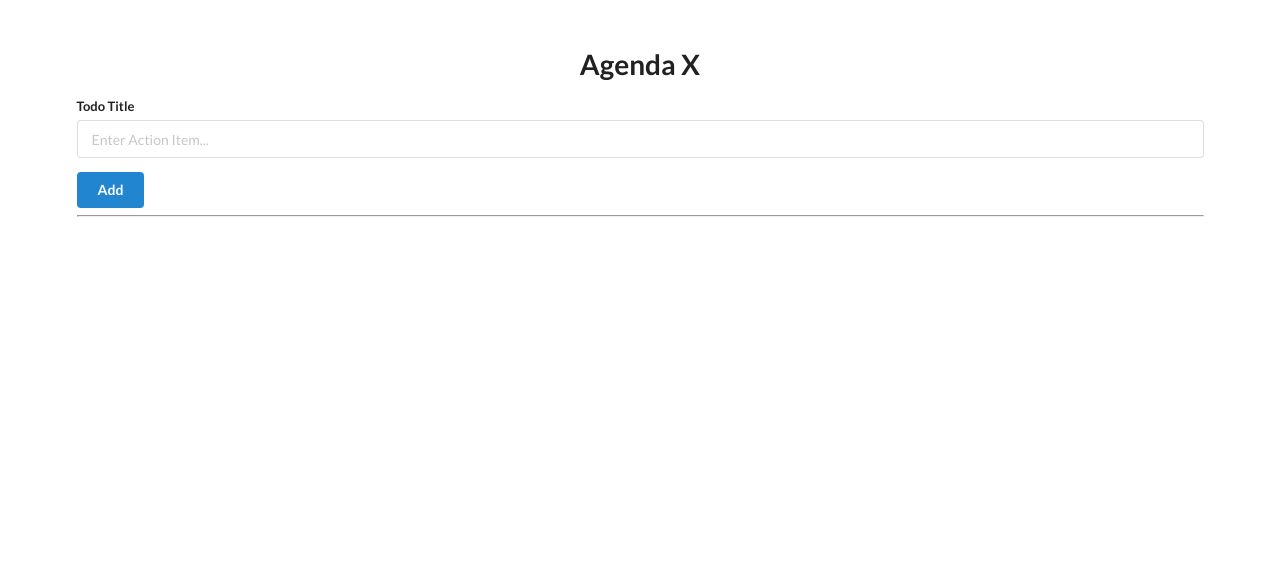
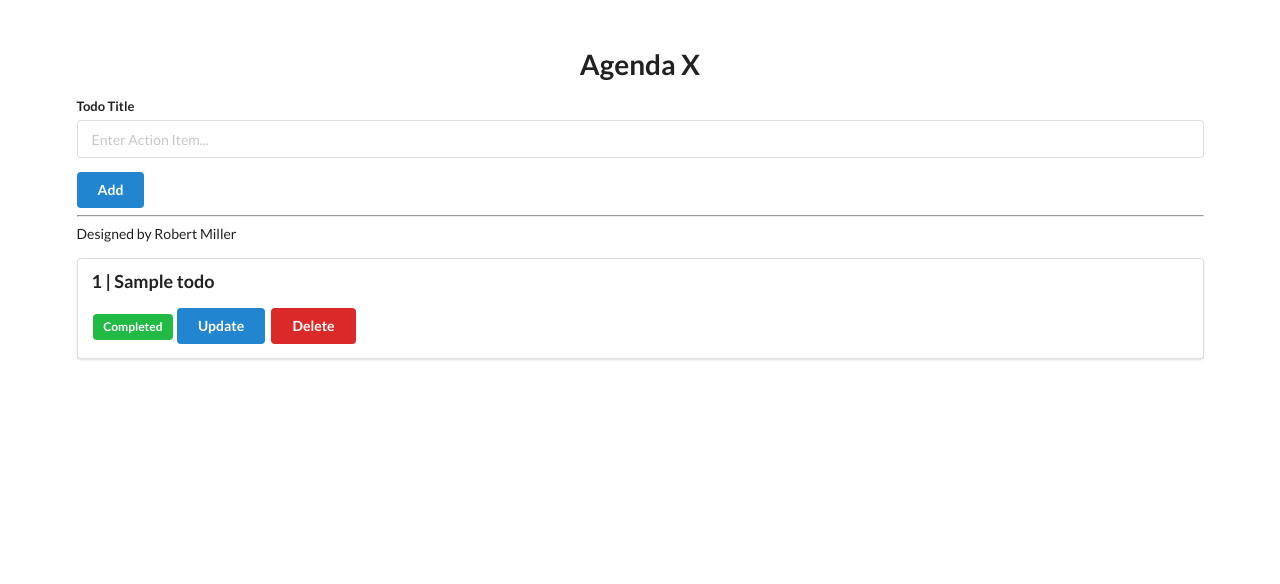
Before and after one commit to rmiller003/Agenda-X, a Flask app: page / in a window 1280 px wide. Shown: the top 584 px of the page. Run offline with Flask 2, Linux system fonts and the light colour scheme; data comes from the database, SQL or seed files in the repository; both versions use the stored data as it was after the commit; tables that the repository leaves empty hold one stand-in row (values such as "Sample post").

Commit message:
Complete

```diff
--- a/agendax/app.py
+++ b/agendax/app.py
@@ -1,7 +1,8 @@
 # Agenda-X is a ToDo App built with Python 3.8, Flask and SQLAlchemy
+# HTML Style sheets from semantic-ui
 # This app was programmed and designed by Robert Miller
 
-from flask import Flask, render_template
+from flask import Flask, render_template, request, redirect, url_for
 from flask_sqlalchemy import SQLAlchemy
 
 app = Flask(__name__)
@@ -9,7 +10,7 @@ app.config['SQLALCHEMY_DATABASE_URI'] = 'sqlite:///db.sqlite'
 app.config['SQLALCHEMY_TRACK_MODIFICATIONS'] = False
 db = SQLAlchemy(app)
 
-class Task(db.Model):
+class Todo(db.Model):
     id = db.Column(db.Integer, primary_key=True)
     title = db.Column(db.String(100))
     complete = db.Column(db.Boolean)
@@ -18,9 +19,33 @@ class Task(db.Model):
 @app.route('/')
 def index():
     # show all tasks
-    task_list = Task.query.all()
-    return render_template('base.html', task_list=task_list)
+    todo_list = Todo.query.all()
+    return render_template('base.html', todo_list=todo_list)
 
+@app.route("/add", methods=["POST"])
+def add():
+    # add new item
+    title = request.form.get("title")
+    new_todo = Todo(title=title, complete=False)
+    db.session.add(new_todo)
+    db.session.commit()
+    return redirect(url_for("index"))
+
+@app.route("/update/<int:todo_id>")
+def update(todo_id):
+    # add new item
+    todo = Todo.query.filter_by(id=todo_id).first()
+    todo.complete = not todo.complete
+    db.session.commit()
+    return redirect(url_for("index"))
+
+@app.route("/delete/<int:todo_id>")
+def delete(todo_id):
+    # add new item
+    todo = Todo.query.filter_by(id=todo_id).first()
+    db.session.delete(todo)
+    db.session.commit()
+    return redirect(url_for("index"))
 
 if __name__ == "__main__":
     db.create_all()
--- a/agendax/templates/base.html
+++ b/agendax/templates/base.html
@@ -24,6 +24,8 @@
 
         <hr>
 
+        <label>Designed by Robert Miller</label>
+
         {% for todo in todo_list %}
         <div class="ui segment">
             <p class="ui big header">{{todo.id }} | {{ todo.title }}</p>
```
Also changed, not shown: agendax/db.sqlite (added).
